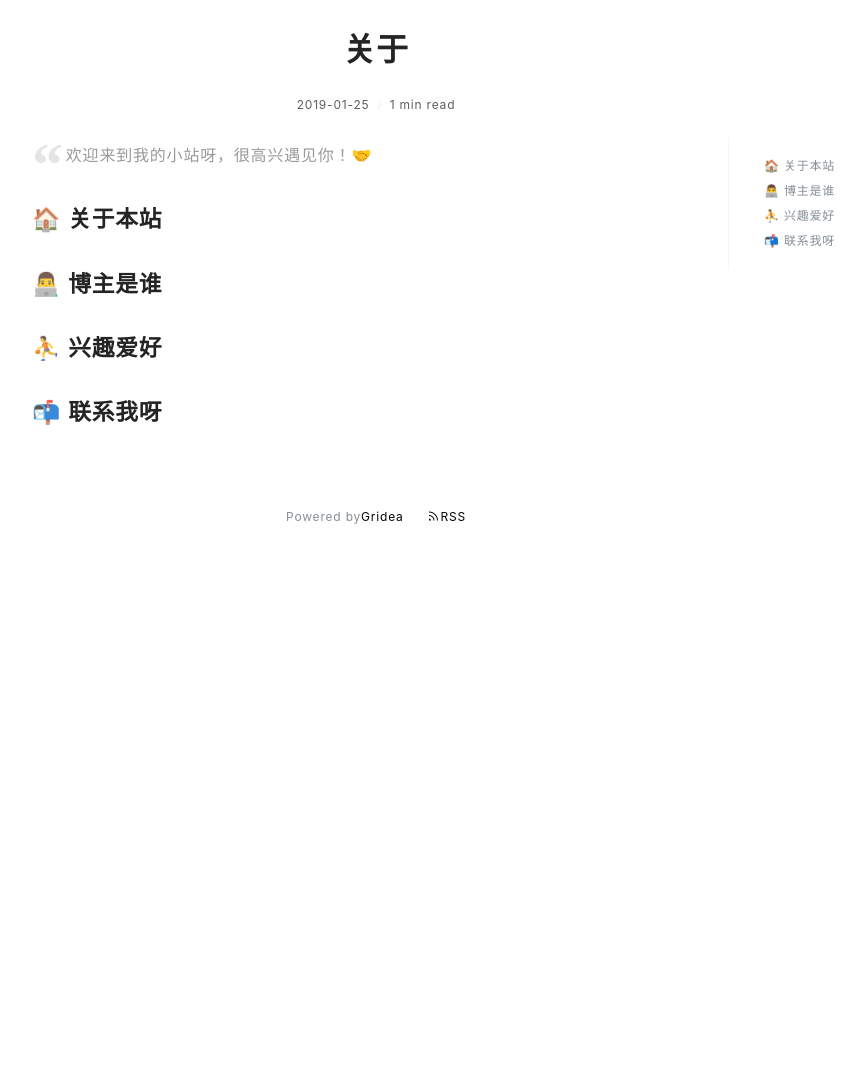
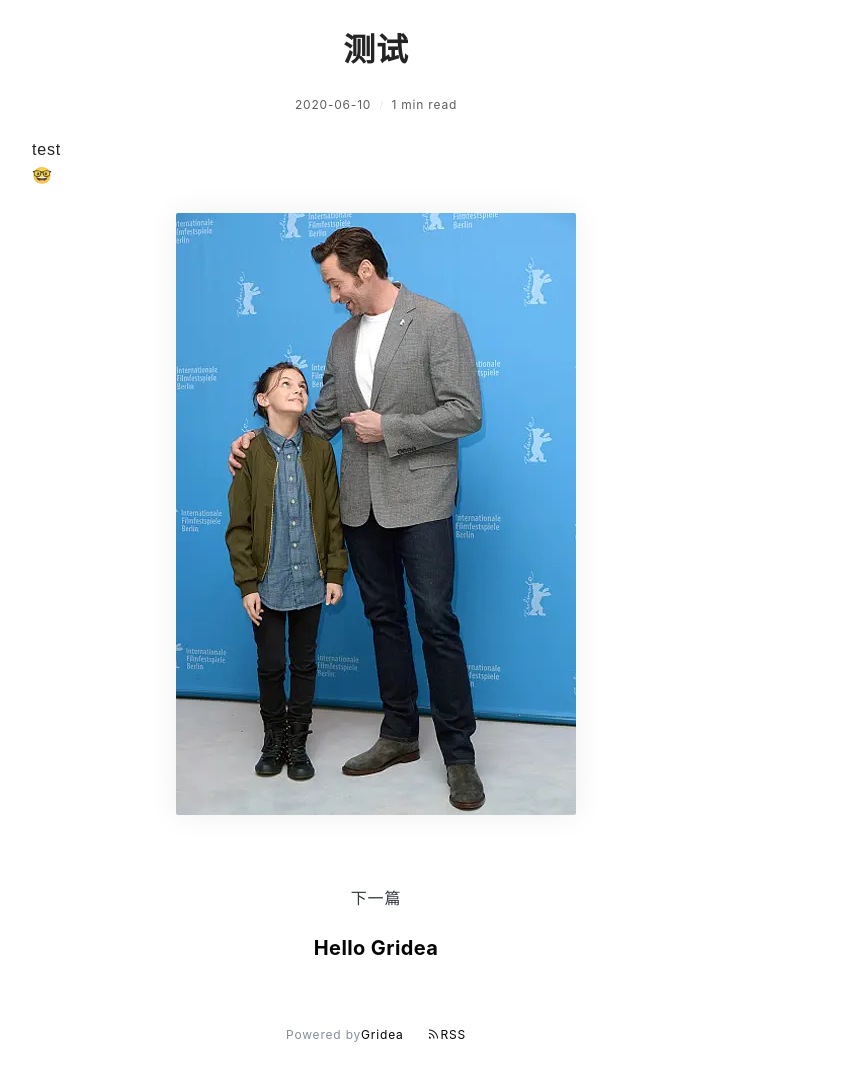
Before and after one commit to hzpwan/hzpwan.github.io, a plain HTML site: page post/ce-shi/index.html in a window 1280 px wide. Shown: the part 448-1531 px from the top of the page, without its empty margins (264-1129 px from the left). Before the commit the page ends 1013 px from the top, so only its background shows below. Drawn offline with nearby package versions, Linux system fonts and the light colour scheme; a web font is replaced by a local one.

Commit message:
update from gridea: 2020-06-10 16:18:14

```diff
--- a/post/about/index.html
+++ b/post/ce-shi/index.html
@@ -2,23 +2,19 @@
   <head>
     <meta charset="utf-8" />
 <meta name="viewport" content="width=device-width, initial-scale=1" />
-<title>关于 | Gridea</title>
-<link rel="shortcut icon" href="https://hzpwan.github.io/favicon.ico?v=1591774820970">
+<title>测试 | Gridea</title>
+<link rel="shortcut icon" href="https://hzpwan.github.io/favicon.ico?v=1591777084460">
 <link href="https://cdn.jsdelivr.net/npm/remixicon@2.3.0/fonts/remixicon.css" rel="stylesheet">
 <link rel="stylesheet" href="https://hzpwan.github.io/styles/main.css">
-<link rel="alternate" type="application/atom+xml" title="关于 | Gridea - Atom Feed" href="https://hzpwan.github.io/atom.xml">
+<link rel="alternate" type="application/atom+xml" title="测试 | Gridea - Atom Feed" href="https://hzpwan.github.io/atom.xml">
 <link rel="stylesheet" href="https://fonts.googleapis.com/css?family=Droid+Serif:400,700">
 
 
 
-    <meta name="description" content="
-欢迎来到我的小站呀，很高兴遇见你！🤝
+    <meta name="description" content="test
+🤓
 
-🏠 关于本站
-👨‍💻 博主是谁
-⛹ 兴趣爱好
-📬 联系我呀
-..." />
+" />
     <meta name="keywords" content="" />
     <link rel="stylesheet" href="https://cdnjs.cloudflare.com/ajax/libs/KaTeX/0.10.0/katex.min.css">
     <script src="https://cdn.bootcss.com/highlight.js/9.12.0/highlight.min.js"></script>
@@ -28,7 +24,7 @@
       <div class="main-content">
         <div class="site-header">
   <a href="https://hzpwan.github.io">
-  <img class="avatar" src="https://hzpwan.github.io/images/avatar.png?v=1591774820970" alt="">
+  <img class="avatar" src="https://hzpwan.github.io/images/avatar.png?v=1591777084460" alt="">
   </a>
   <h1 class="site-title">
     Gridea
@@ -81,11 +77,11 @@
         <div class="post-detail">
           <article class="post">
             <h2 class="post-title">
-              关于
+              测试
             </h2>
             <div class="post-info">
               <span>
-                2019-01-25
+                2020-06-10
               </span>
               <span>
                 1 min read
@@ -95,32 +91,27 @@
 
             <div class="post-content-wrapper">
               <div class="post-content">
-                <blockquote>
-<p>欢迎来到我的小站呀，很高兴遇见你！🤝</p>
-</blockquote>
-<h2 id="关于本站">🏠 关于本站</h2>
-<h2 id="博主是谁">👨‍💻 博主是谁</h2>
-<h2 id="兴趣爱好">⛹ 兴趣爱好</h2>
-<h2 id="联系我呀">📬 联系我呀</h2>
+                <p>test<br>
+🤓<img src="https://hzpwan.github.io/post-images/1591777064804.png" alt="" loading="lazy"></p>
+<!-- more -->
 
               </div>
               <div class="toc-container">
-                <ul class="markdownIt-TOC">
-<li>
-<ul>
-<li><a href="#%E5%85%B3%E4%BA%8E%E6%9C%AC%E7%AB%99">🏠 关于本站</a></li>
-<li><a href="#%E5%8D%9A%E4%B8%BB%E6%98%AF%E8%B0%81">👨‍💻 博主是谁</a></li>
-<li><a href="#%E5%85%B4%E8%B6%A3%E7%88%B1%E5%A5%BD">⛹ 兴趣爱好</a></li>
-<li><a href="#%E8%81%94%E7%B3%BB%E6%88%91%E5%91%80">📬 联系我呀</a></li>
-</ul>
-</li>
-</ul>
 
               </div>
             </div>
           </article>
         </div>
 
+
+          <div class="next-post">
+            <div class="next">下一篇</div>
+            <a href="https://hzpwan.github.io/post/hello-gridea/">
+              <h3 class="post-title">
+                Hello Gridea
+              </h3>
+            </a>
+          </div>
 
 
 
```
Also changed, not shown: archives/index.html (+18 -2 lines), atom.xml (+15 -1 lines), index.html (+23 -2 lines), post/hello-gridea/index.html (+2 -2 lines), tag/Te0GO6p8m/index.html (+2 -2 lines), tags/index.html (+2 -2 lines), post-images/1591777064804.png (added).
